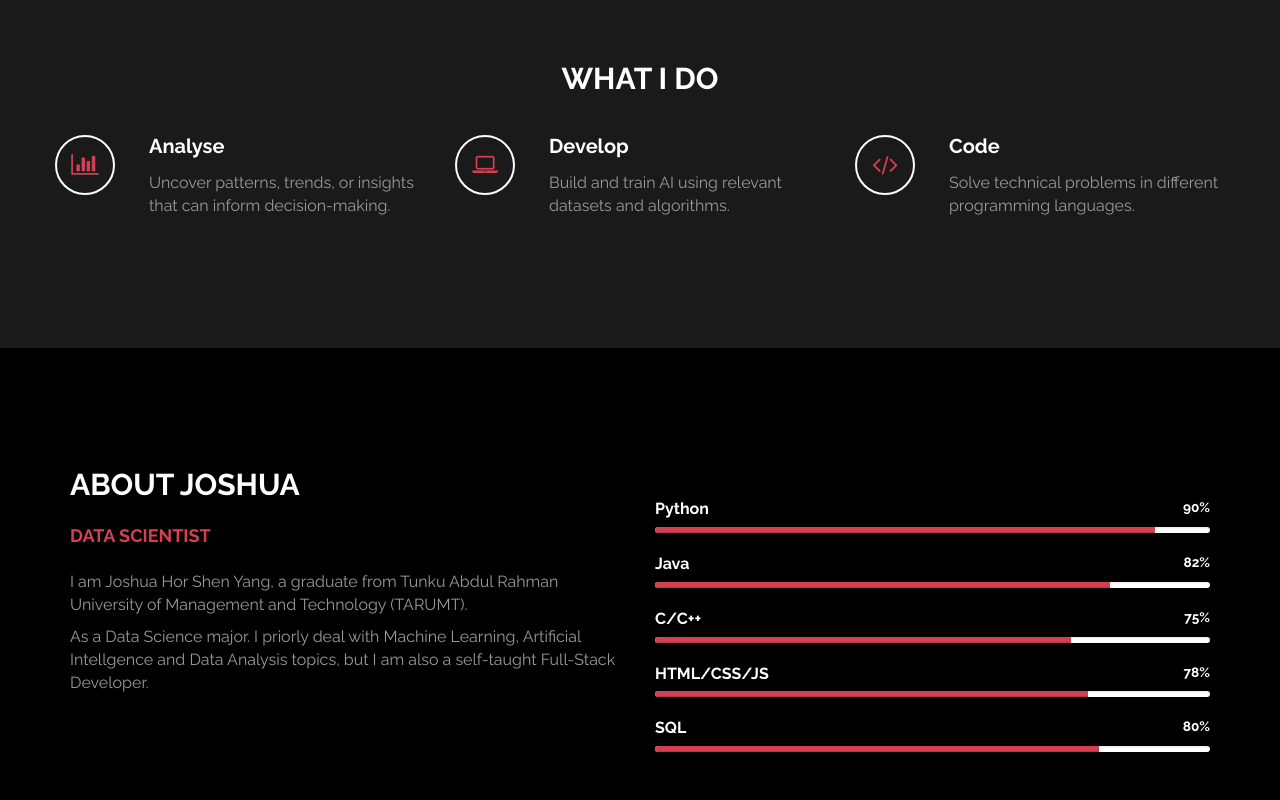
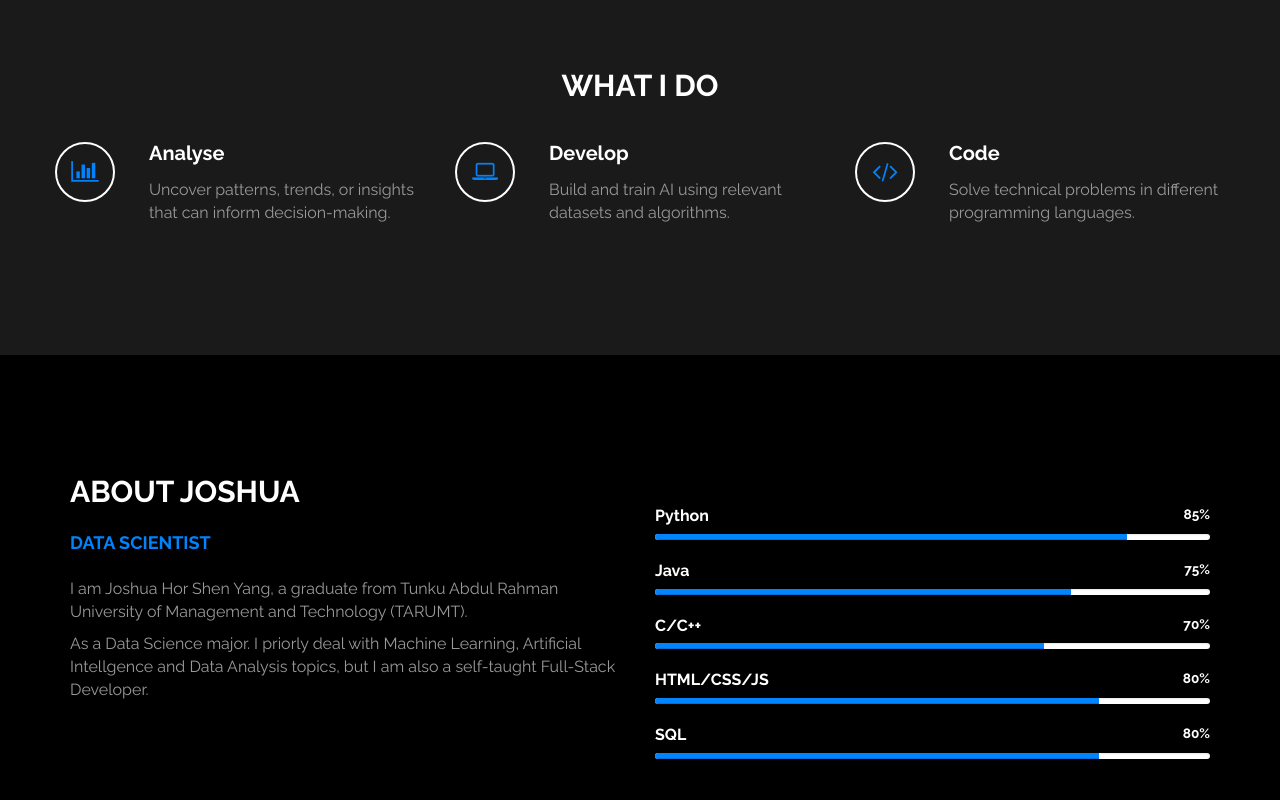
Before and after one commit to lowGI/lowGI.github.io, a plain HTML site: page index.html in a window 1280 px wide. Shown: the part 700-1500 px from the top of the page. Drawn offline with Linux system fonts and the light colour scheme.

Commit message:
change theme

```diff
--- a/css/style.css
+++ b/css/style.css
@@ -1,3 +1,7 @@
+:root {
+    --blue: rgba(0, 132, 255, 0.994);
+}
+
 body {
     background: #000000;
     color: #999;
@@ -180,11 +184,14 @@ h5 {
 }
 
 #home h1 {
-    border: 2px solid #D43F52;
-    color: #D43F52;
+    /*border: 2px solid #D43F52;*/
+    border-bottom: 1px solid #ffffff;
+    color: #ffffff;
     display: inline-block;
-    letter-spacing: 6px;
-    padding: 25px 35px;
+    letter-spacing: 3px;
+    font-size: 45px;
+    font-family:Arial, Helvetica;
+    padding: 25px 30px;
     margin: 30px 0;
 }
 
@@ -206,7 +213,7 @@ h5 {
 }
 
 #home .btn:hover {
-    color: #D43F52;
+    color: var(--blue);
     border-color: transparent;
 }
 
@@ -228,7 +235,7 @@ h5 {
 #work .media .fa {
     border: 2px solid #fff;
     border-radius: 50%;
-    color: #D43F52;
+    color: var(--blue);
     font-size: 24px;
     margin-right: 24px;
     width: 60px;
@@ -255,7 +262,7 @@ h5 {
 /* start about */
 #about h4 {
     padding: 15px 0;
-    color: #D43F52;
+    color: var(--blue);
 }
 
 #about .progress {
@@ -265,7 +272,7 @@ h5 {
 }
 
 #about .progress .progress-bar-danger {
-    background-color: #D43F52;
+    background-color: var(--blue);
 }
 
 #about .text-top {
@@ -303,7 +310,7 @@ h5 {
 }
 
 #portfolio .portfolio-thumb .portfolio-overlay {
-    background: #e8213c;
+    background: var(--blue);
     top: 0;
     left: 0;
     right: 0;
--- a/index.html
+++ b/index.html
@@ -4,7 +4,7 @@
 <head>
 	<meta charset="utf-8">
 
-	<title>JOSHUA HOR RESUME</title>
+	<title>My Resume</title>
 	<meta name="keywords" content="">
 	<meta name="description" content="">
 
@@ -124,25 +124,25 @@
 						</p>
 					</div>
 					<div class="col-md-6 col-xs-11 wow fadeInRight" data-wow-delay="0.9s">
-						<span class="text-top">Python <small>90%</small></span>
+						<span class="text-top">Python <small>85%</small></span>
 						<div class="progress">
 							<div class="progress-bar progress-bar-danger" role="progressbar" aria-valuenow="60"
-								aria-valuemin="0" aria-valuemax="100" style="width:90% ;"></div>
+								aria-valuemin="0" aria-valuemax="100" style="width:85% ;"></div>
 						</div>
-						<span>Java <small>82%</small></span>
-						<div class="progress">
-							<div class="progress-bar progress-bar-danger" role="progressbar" aria-valuenow="60"
-								aria-valuemin="0" aria-valuemax="100" style="width:82% ;"></div>
-						</div>
-						<span>C/C++ <small>75%</small></span>
+						<span>Java <small>75%</small></span>
 						<div class="progress">
 							<div class="progress-bar progress-bar-danger" role="progressbar" aria-valuenow="60"
 								aria-valuemin="0" aria-valuemax="100" style="width:75% ;"></div>
 						</div>
-						<span>HTML/CSS/JS <small>78%</small></span>
+						<span>C/C++ <small>70%</small></span>
 						<div class="progress">
 							<div class="progress-bar progress-bar-danger" role="progressbar" aria-valuenow="60"
-								aria-valuemin="0" aria-valuemax="100" style="width:78% ;"></div>
+								aria-valuemin="0" aria-valuemax="100" style="width:70% ;"></div>
+						</div>
+						<span>HTML/CSS/JS <small>80%</small></span>
+						<div class="progress">
+							<div class="progress-bar progress-bar-danger" role="progressbar" aria-valuenow="60"
+								aria-valuemin="0" aria-valuemax="100" style="width:80% ;"></div>
 						</div>
 						<span>SQL <small>80%</small></span>
 						<div class="progress">
```
Also changed, not shown: images/home-bg.jpg.
